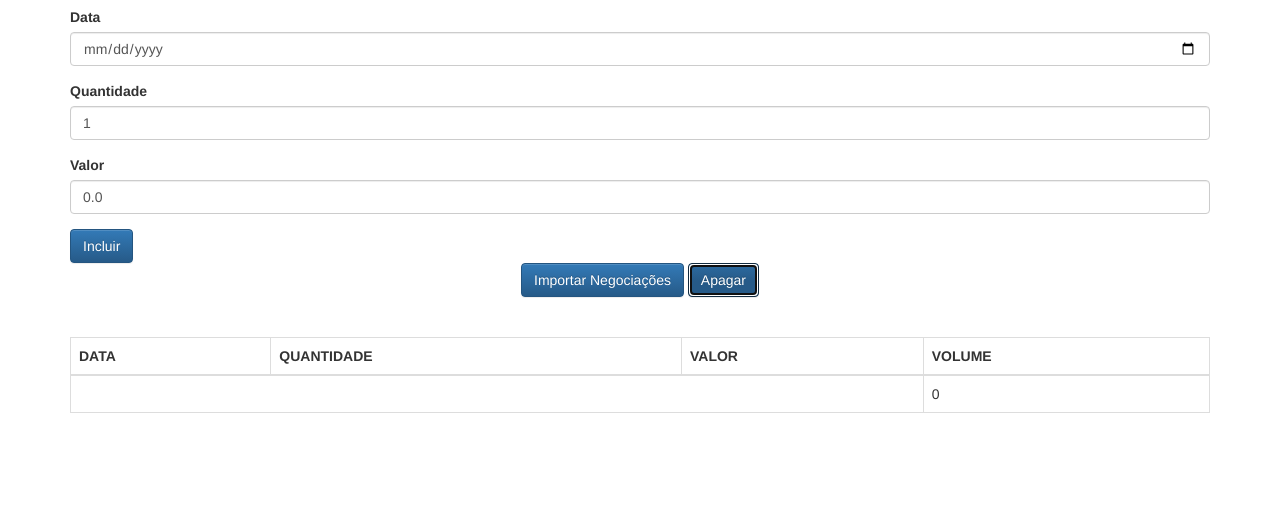
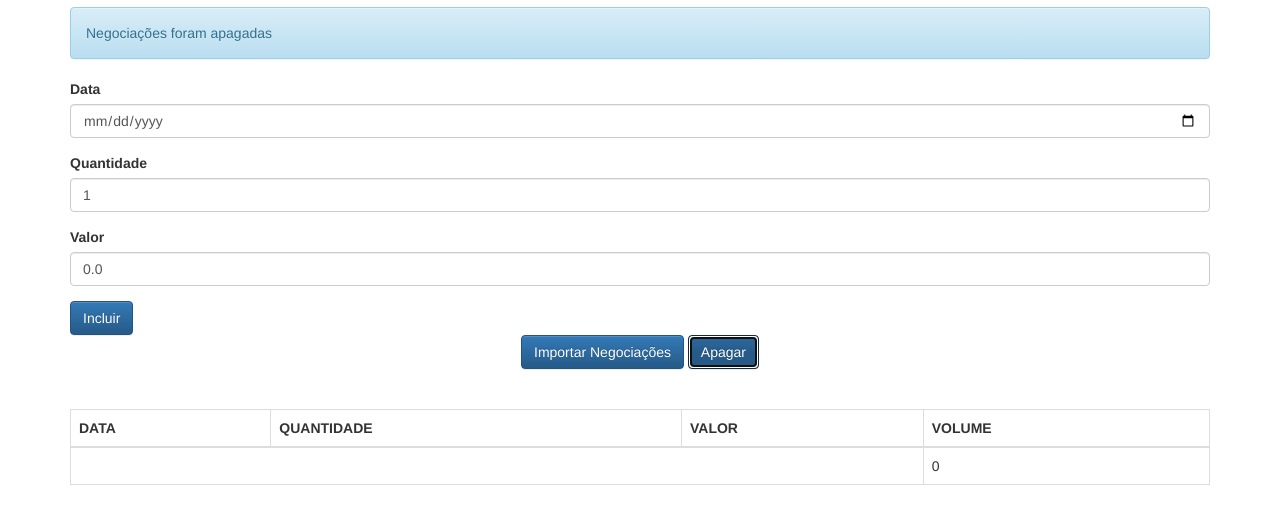
Before and after one commit to charleswvs/Aluraframe, a plain HTML site: page client/index.html in a window 1280 px wide. Both pictures are taken after a click on the button "Apagar". Shown: the part 63-586 px from the top of the page. Drawn offline with Linux system fonts and the light colour scheme.

Commit message:
added relect

```diff
--- a/client/index.html
+++ b/client/index.html
@@ -39,7 +39,7 @@
         <button class="btn btn-primary text-center" type="button">
             Importar Negociações
         </button>
-        <button class="btn btn-primary text-center" type="button">
+        <button onclick="negociacaoController.apaga()" class="btn btn-primary text-center" type="button">
             Apagar
         </button>
     </div>
--- a/client/js/app/controllers/NegociacaoController.js
+++ b/client/js/app/controllers/NegociacaoController.js
@@ -10,7 +10,14 @@ class NegociacaoController {
         this._inputValor = $('#valor');
 
         //o contexto de this em uma arrow function é lexical, ou seja ele não muda quando o contexto é alterado
-        this._listaNegociacao = new ListaNegociacoes();
+        this._listaNegociacao = new ListaNegociacoes( () =>
+            this._negociacaoView.update(this._listaNegociacao)
+        );
+        //Esta forma ainda não é a melhor pois ela deixa muito código de infraestrutura no modelo
+
+        //Resolveremos usamos proxy então:
+
+
 
         /**OUTRA FORMA DE RESOLVER O PROBLEMA DE INSTANCIA**/
 
@@ -25,7 +32,7 @@ class NegociacaoController {
         this._mensagem = new Mensagem();
 
         this._negociacaoView = new NegociacoesView($('#tabelaNegociacoes'));
-        this._negociacaoView.update(this._listaNegociacao);
+        this._negociacaoView.update(this._listaNegociacao)
 
         this._mensagemView = new MensagemView($('#mensagem'));
         this._mensagemView.update(this._mensagem);
@@ -36,7 +43,6 @@ class NegociacaoController {
         //console.log(this.inputData);
 
         this._listaNegociacao.adiciona(this._criaNegociacao());
-        this._negociacaoView.update(this._listaNegociacao);
 
         this._mensagem.texto = "Negociacão cadastrada com sucesso!";
         this._mensagemView.update(this._mensagem);
@@ -44,12 +50,20 @@ class NegociacaoController {
         this._limpaFormulario();
     }
 
+    apaga(){
+        this._listaNegociacao.limpaLista();
+        this._mensagem.texto = "Negociações foram apagadas";
+        this._mensagemView.update(this._mensagem);
+    }
+
     _criaNegociacao() {
         return new Negociacao(
             DateHelper.textoParaData(this._inputData.value),
             this._inputQuantidade.value,
-            this._inputValor.value);
+            this._inputValor.value
+        );
     }
+
 
     _limpaFormulario(){
         //Limpa os campos do formulário
--- a/client/js/app/models/ListaNegociacoes.js
+++ b/client/js/app/models/ListaNegociacoes.js
@@ -1,13 +1,20 @@
 class ListaNegociacoes{
-    constructor(){
+    constructor(funcao){
         this._negociacoes = [];
+        this._armadilinha = funcao;
     }
     adiciona(negociacao){
         this._negociacoes.push(negociacao);
-       // Reflect.apply(this._armadilha,negociacao, [this])
+        this._armadilinha();
+       // Reflect.apply(this._armadilha,funcao, [this])
     }
     get negociacoes(){
         //Utilizando programacao defensiva, retorna um novo array, desta forma o array original não pode ser afetado
         return [].concat(this._negociacoes);
     }
+
+    limpaLista(){
+        this._negociacoes = [];
+        this._armadilinha();
+    }
 }
```
